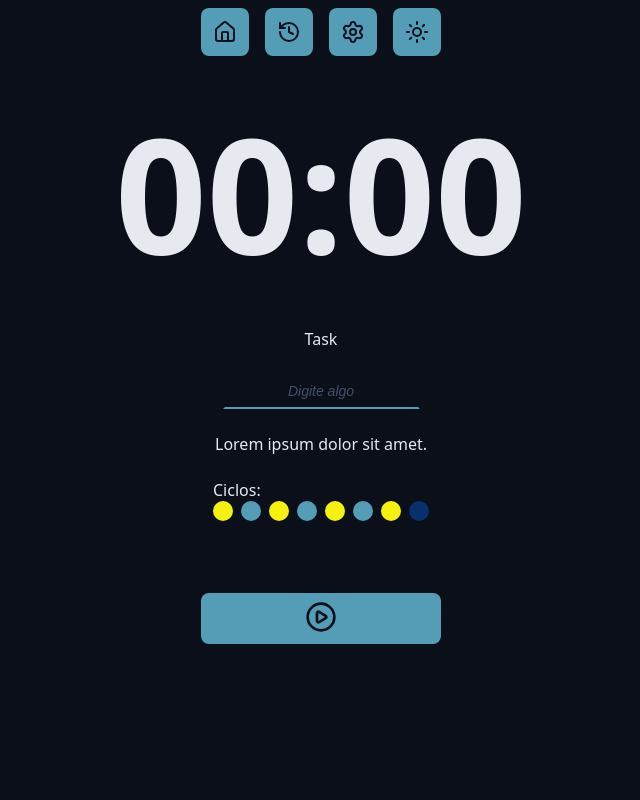
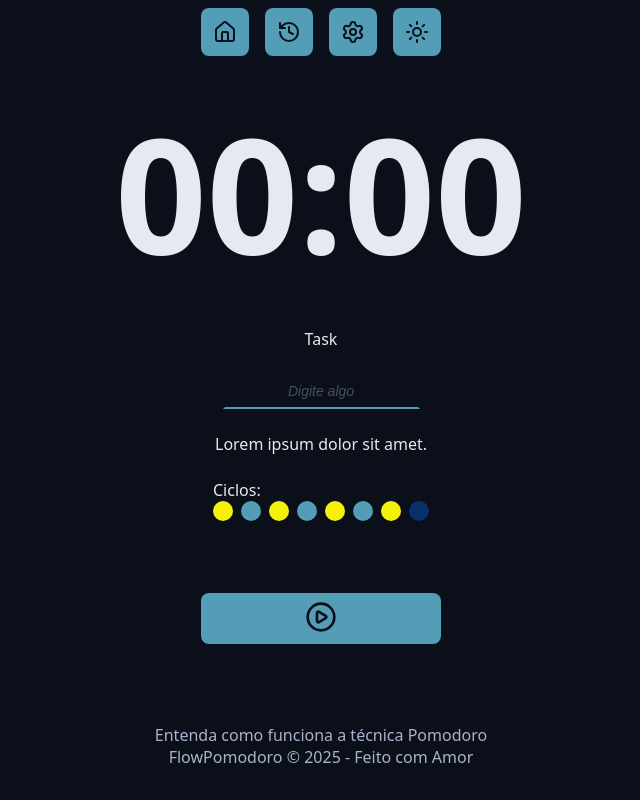
Before and after one commit to Samuel-Ziger/FlowPomodoro, a React (Vite) app: page / in a window 1280 px wide. Shown: the part 213-1013 px from the top of the page, without its empty margins (319-959 px from the left). Before the commit the page ends 937 px from the top, so only its background shows below. Built offline with nearby package versions, Linux system fonts and the light colour scheme.

Commit message:
adição de footer

```diff
--- a/src/App.tsx
+++ b/src/App.tsx
@@ -13,7 +13,7 @@
 import { Cycles } from './components/Cycles';
 import { DefaultButton } from './components/DefaultButton';
 import { PlayCircleIcon } from 'lucide-react';
-
+import { Footer } from './components/Footer';
 
 
 export function App() {
@@ -54,6 +54,11 @@
                 </div>
             </form>
         </Container>
+        <Container>
+            <Footer />
+        </Container>
+
+
         </>
     );
 };
--- a/src/components/Footer/index.tsx
+++ b/src/components/Footer/index.tsx
@@ -1,11 +1,12 @@
 import styles from './styles.module.css';
 
-
 export function Footer() {
-    return
-    <footer>
-
-    </footer>
-
-
+    return (
+        <footer className={styles.footer}>
+            <a href="#">Entenda como funciona a técnica Pomodoro</a>
+            <a href="#">
+                FlowPomodoro &copy; {new Date().getFullYear()} - Feito com Amor
+            </a>
+        </footer>
+    );
 }
--- a/src/components/Footer/styles.module.css
+++ b/src/components/Footer/styles.module.css
@@ -1,6 +1,18 @@
-.heading {
+.footer {
 display: flex;
+flex-direction: column;
 align-items: center;
 justify-content: center;
-gap: 2.4rem;
+font-size: 1.2ram;
+gap: 1.6ram;
+
 }
+.footer a {
+    color: var(--text-muted);
+    text-decoration: none;
+}
+
+.footer a:hover {
+    color: var(--text-muted);
+    text-decoration: underline;
+}
```
